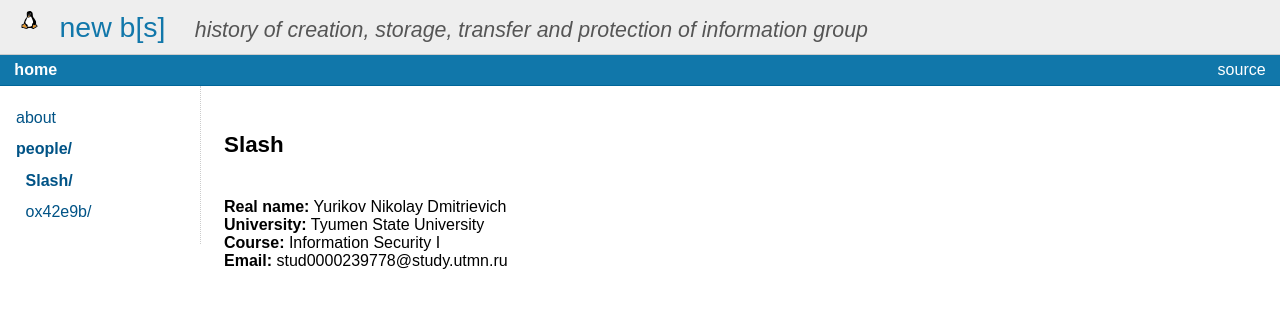
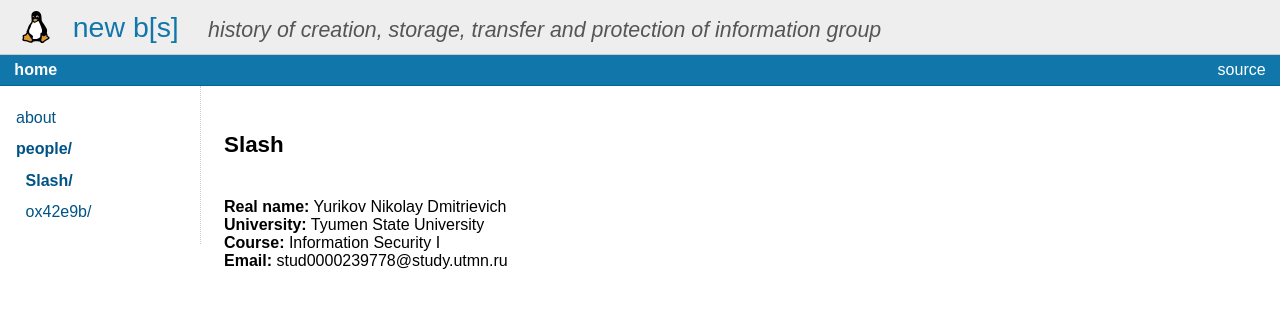
Before and after one commit to Slashcsgo/netsite, a plain HTML site: page people/Slash.html in a window 1280 px wide. Drawn offline with Linux system fonts and the light colour scheme.

Commit message:
flattened gaps and paths

```diff
--- a/css/style.css
+++ b/css/style.css
@@ -1,8 +1,5 @@
-html {
-	overflow-y: scroll;
-}
-
 body {
+    min-height: 100vh;
 	background-color: #fff;
 	color: #000;
 	font-family: sans-serif;
--- a/people/Slash.html
+++ b/people/Slash.html
@@ -1,24 +1,21 @@
 <!DOCTYPE html>
-
-
 <html>
-
-
 <head>
     <meta charset="utf-8"/>
     <meta name="viewport" content="width=device-width, initial-scale=1">
     <title>new b[s]</title>
-    <link rel="stylesheet" type="text/css" href="../../css/style.css"/>
+    <link rel="stylesheet" type="text/css" href="/css/style.css"/>
 </head>
-
+<body>
     <div id="header">
-    <a href="/"><img src="../../logo.svg" alt="" width="1.5%"/ align="top"></a>&nbsp;
+        <a href="/"><img src="/logo.svg" alt="" width="32px"/ align="top"></a>&nbsp;
         <a id="headerLink" href="/">new b[s]</a>
         <span class="hidden"> - </span>
         <span id="headerSubtitle">history of creation, storage, transfer and protection of information group</span>
     </div>
 
     <hr class="hidden"/>
+
     <div id="menu">
         <a href="/"><b>home</b></a>
         <span class="right">
@@ -26,8 +23,8 @@
         </span>
     </div>
 
+    <hr class="hidden"/>
 
-<hr class="hidden"/>
     <div id="content">
         <div id="nav">
             <ul>
@@ -42,8 +39,8 @@
         </div>
 
         <div id="main">
-    <h1>Slash</h1>
-    <br><p>
+            <h1>Slash</h1><br>
+            <p>
                 <b>Real name:</b> Yurikov Nikolay Dmitrievich<br>
                 <b>University:</b> Tyumen State University<br>
                 <b>Course:</b> Information Security I<br>
@@ -51,5 +48,5 @@
             </p>
         </div>
     </div>
-
+</body>
 </html>
```
Also changed, not shown: index.html (+5 -8 lines), people/index.html (+5 -9 lines), people/ox42e9b.html (+6 -9 lines). Lines whose indentation alone changed are shown as unchanged.
